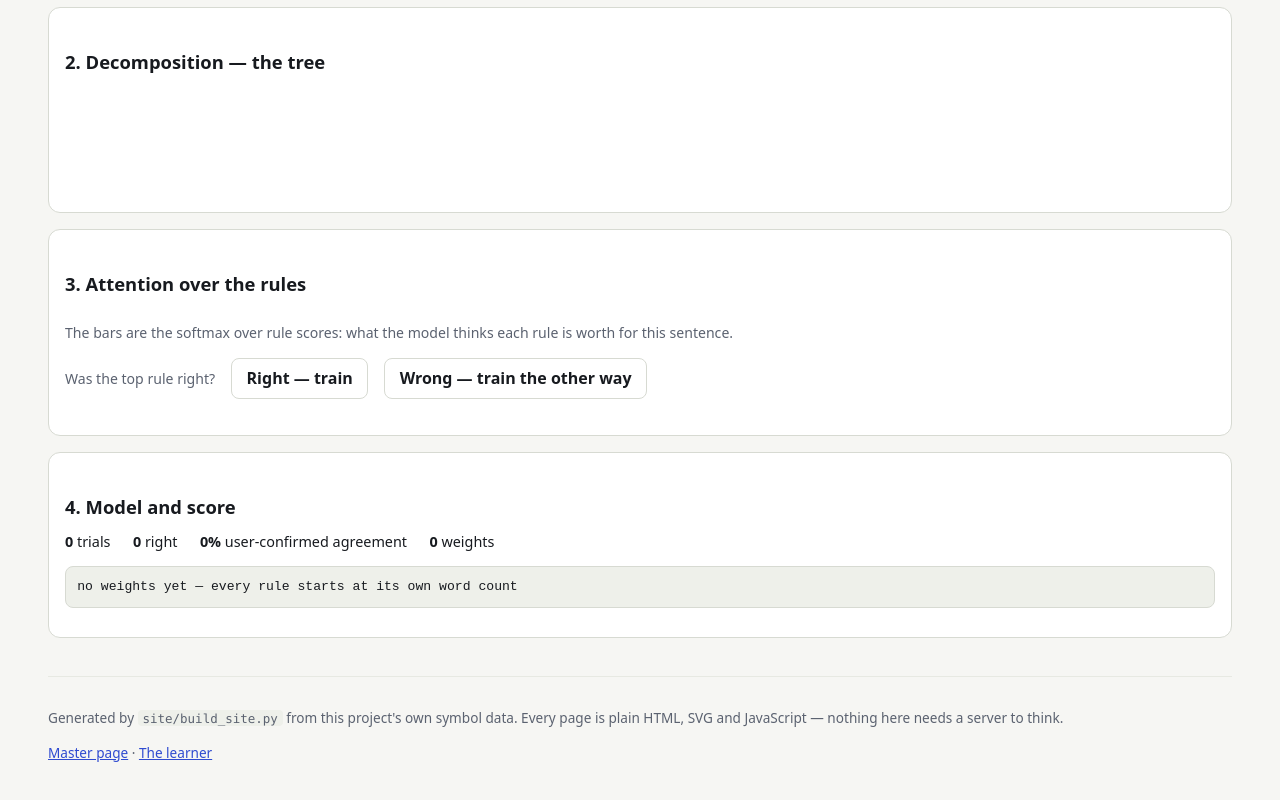
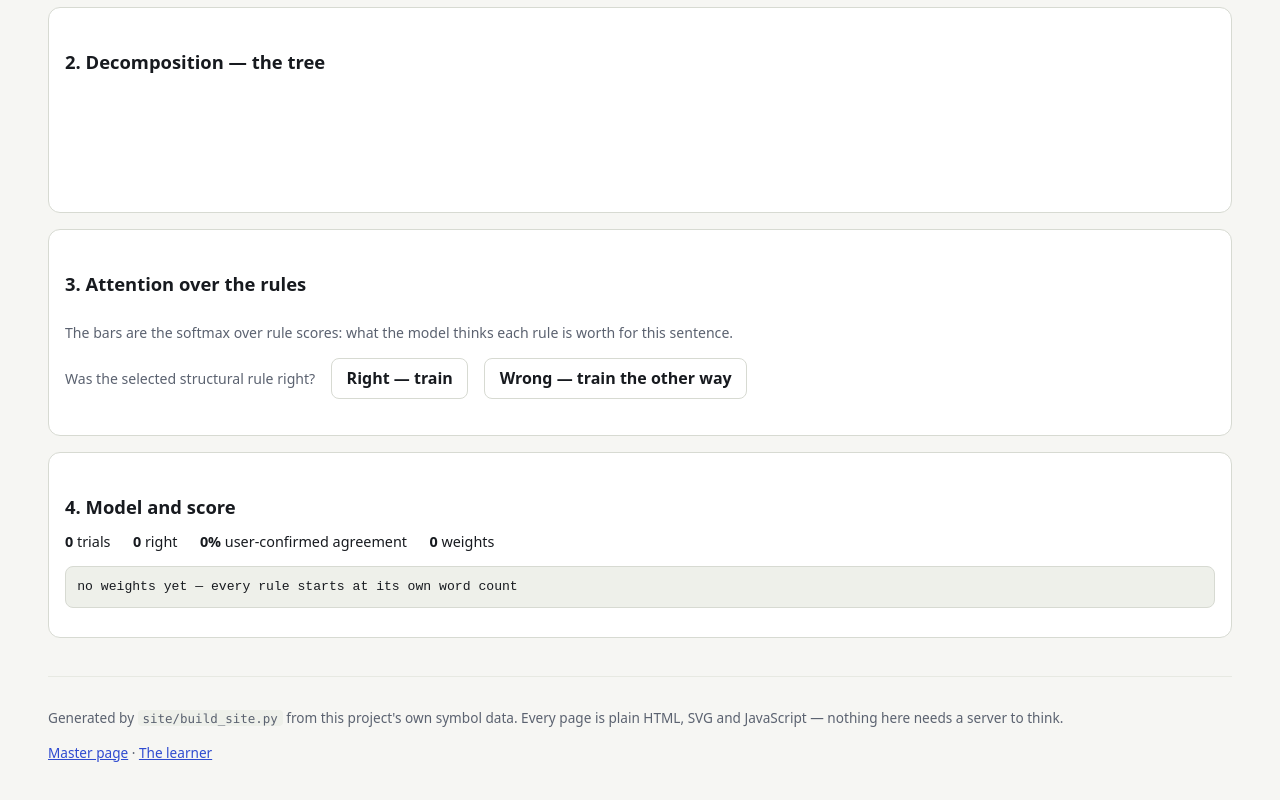
Before and after one commit to thomathy4/universal-escape-code, a plain HTML site: page site/learner.html in a window 1280 px wide. Shown: the part 551-1351 px from the top of the page. Drawn offline with Linux system fonts and the light colour scheme.

Commit message:
Clarify learner feedback target

```diff
--- a/site/learner.html
+++ b/site/learner.html
@@ -38,7 +38,7 @@
 <div id="lattn" class="bars"></div>
 <p class="hint">The bars are the softmax over rule scores: what the model thinks each rule is worth for this sentence.</p>
 <div class="toolbar" id="lfeedback">
-  <span class="hint">Was the top rule right?</span>
+  <span class="hint">Was the selected structural rule right?</span>
   <button type="button" data-feedback="1">Right — train</button>
   <button type="button" data-feedback="0">Wrong — train the other way</button>
 </div>
```
